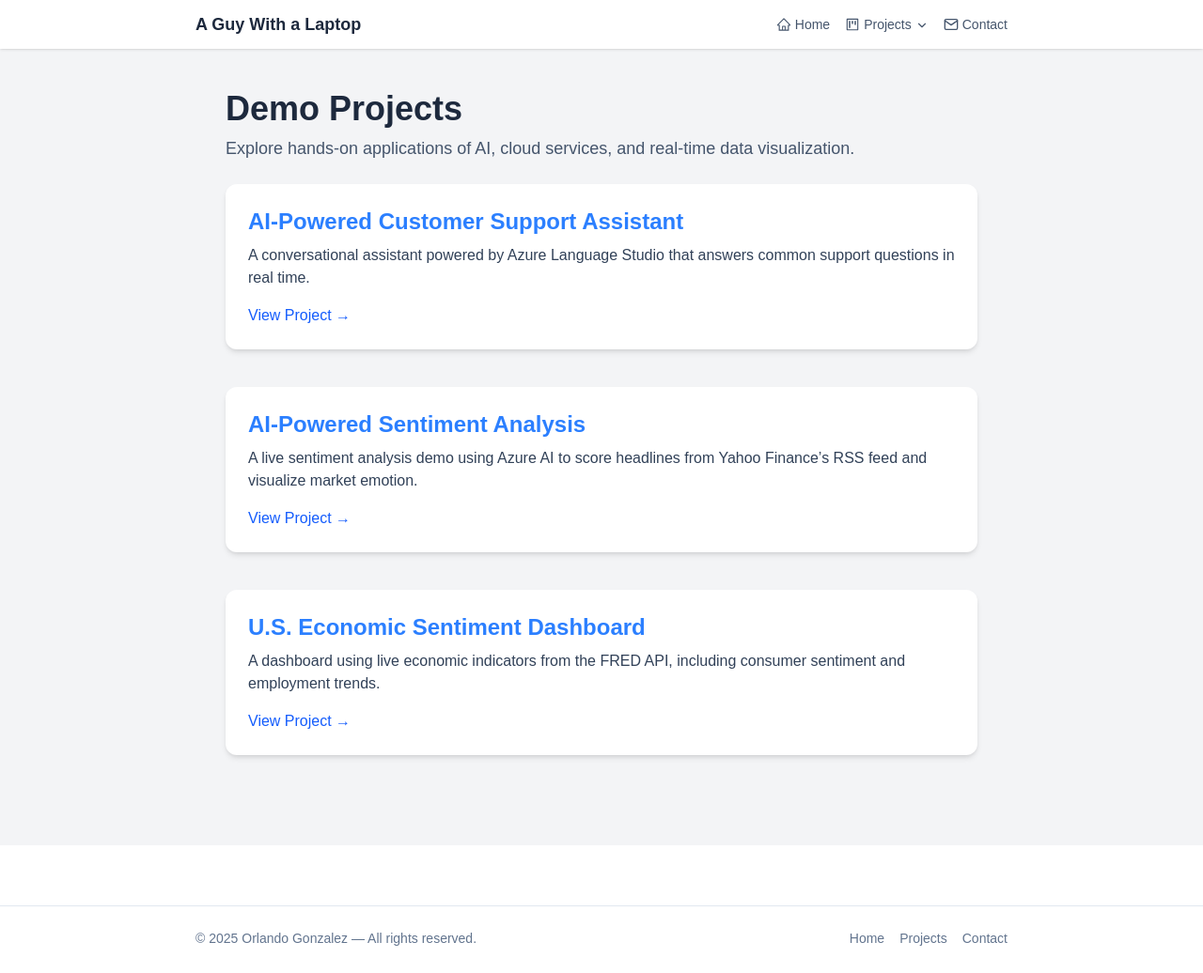
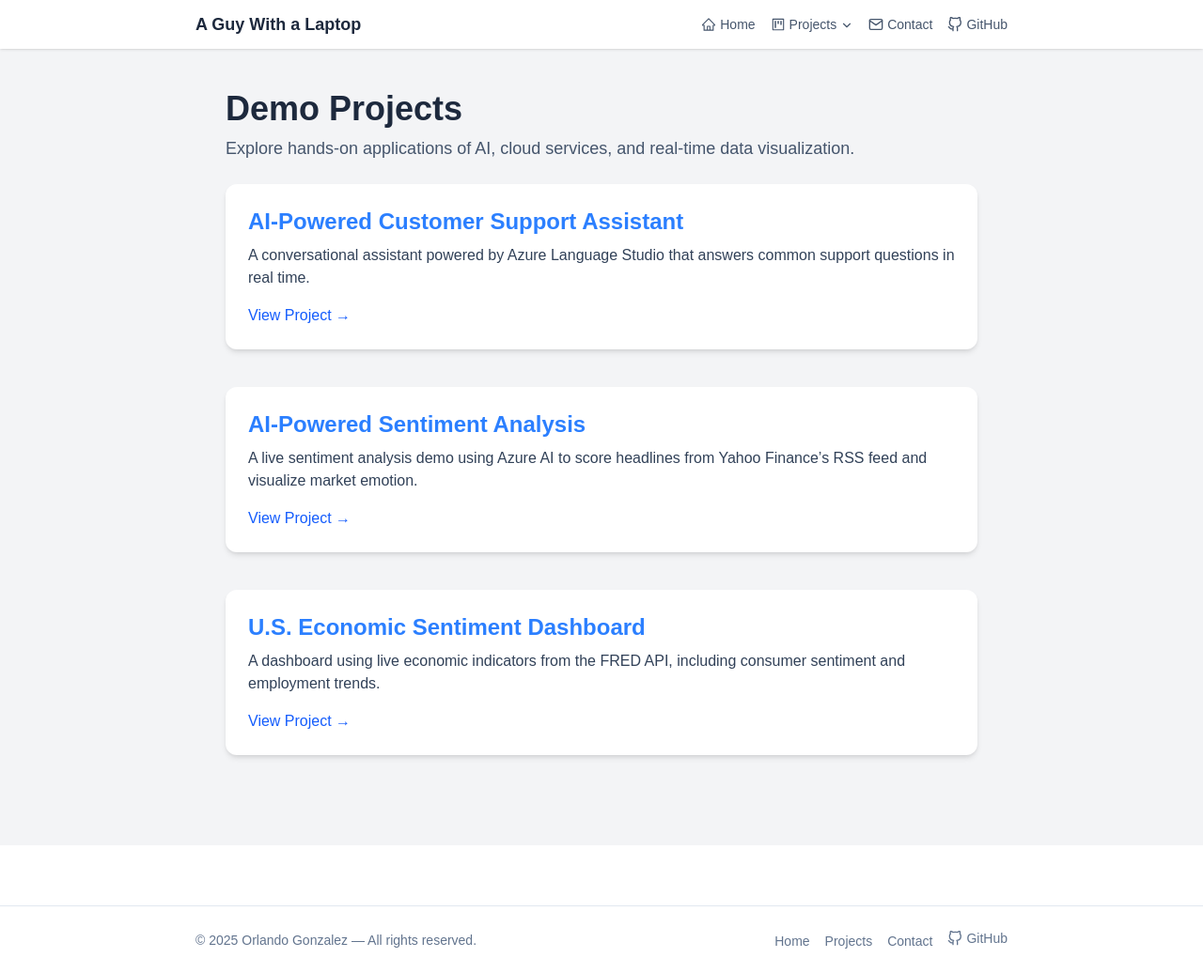
Before and after one commit to orlandog7/guywithalaptop, a Next.js app: page /projects in a window 1280 px wide. Shown: the whole page at 94% size. Built offline with nearby package versions, Linux system fonts and the light colour scheme.

Commit message:
refactor: rename sentiment-twitter to sentiment-yahoo-finance

```diff
--- a/app/api/sentimenttwitter/route.js
+++ b/app/api/sentiment-yahoo-finance/route.js
@@ -1,4 +1,4 @@
-// app/api/sentimenttwitter/route.js
+// app/api/sentiment-yahoo-finance/route.js
 import { NextResponse } from 'next/server';
 import { parseStringPromise } from 'xml2js';
 
--- a/app/projects/page.js
+++ b/app/projects/page.js
@@ -35,7 +35,7 @@ export default function ProjectsPage() {
             </Link>
           </div>
 
-            {/* SentimentTwitter */}
+            {/* SentimentYahooFinance */}
             <div className="bg-white dark:bg-gray-800 rounded-xl shadow-md p-6 space-y-2">
             <h2 className="text-2xl font-semibold text-blue-500 dark:text-blue-400">
               AI-Powered Sentiment Analysis
@@ -44,7 +44,7 @@ export default function ProjectsPage() {
               A live sentiment analysis demo using Azure AI to score headlines from Yahoo Finance’s RSS feed and visualize market emotion.
             </p>
             <Link
-              href="/projects/sentiment-twitter"
+              href="/projects/sentiment-yahoo-finance"
               className="inline-block text-blue-600 dark:text-blue-400 hover:underline font-medium mt-2"
             >
               View Project →
--- a/app/projects/sentiment-twitter/page.js
+++ b/app/projects/sentiment-yahoo-finance/page.js
@@ -1,14 +1,14 @@
-// app/projects/sentiment-twitter/page.js
+// app/projects/sentiment-yahoo-finance/page.js
 import Layout from '@/components/Layout';
-import SentimentTwitter from '@/components/SentimentTwitter';
+import SentimentYahooFinance from '@/components/SentimentYahooFinance';
 
 export const metadata = {
-  title: 'SentimentTwitter | A Guy With a Laptop',
+  title: 'Sentiment Yahoo Finance | A Guy With a Laptop',
   description:
     'A live sentiment analysis demo that fetches tweets on #StockMarket and scores them with Azure AI.',
 };
 
-export default function SentimentTwitterPage() {
+export default function SentimentYahooFinancePage() {
   return (
     <Layout>
       <main className="min-h-screen bg-gray-100 dark:bg-gray-900 p-6 md:p-12 text-slate-700 dark:text-gray-100">
@@ -30,7 +30,7 @@ export default function SentimentTwitterPage() {
             <h2 className="text-2xl font-semibold mb-4 text-blue-500 dark:text-blue-400">
               Live Sentiment Preview
             </h2>
-            <SentimentTwitter />
+            <SentimentYahooFinance />
           </section>
         </div>
       </main>
--- a/components/Footer.js
+++ b/components/Footer.js
@@ -1,3 +1,5 @@
+import { FiGithub } from 'react-icons/fi';
+
 export default function Footer() {
   return (
     <footer className="mt-16 border-t border-slate-200 dark:border-slate-700 pt-6 text-sm text-center text-slate-500 dark:text-slate-400">
@@ -7,6 +9,16 @@ export default function Footer() {
           <a href="/" className="hover:text-blue-500">Home</a>
           <a href="/projects" className="hover:text-blue-500">Projects</a>
           <a href="/#contact" className="hover:text-blue-500">Contact</a>
+          <a
+              href="https://github.com/orlandog7/guywithalaptop"
+              target="_blank"
+              rel="noopener noreferrer"
+              className="inline-flex items-center gap-1 hover:text-blue-500"
+            >
+              <FiGithub className="w-4 h-4" />
+              GitHub
+          </a>
+
         </div>
       </div>
     </footer>
--- a/components/FredChart.js
+++ b/components/FredChart.js
@@ -67,6 +67,7 @@ export default function FredChart({ seriesId: propSeriesId, compact = false }) {
   return (
     <div className="bg-white dark:bg-gray-800 p-4 rounded-xl shadow-md mt-6">
       {!compact && (
+        <>
           <div className="flex flex-col md:flex-row md:items-center md:justify-between gap-4 mb-4">
             <h3 className="text-lg font-semibold text-slate-800 dark:text-slate-100">
               {currentLabel} (Last {years} Year{years > 1 ? 's' : ''})
@@ -95,6 +96,11 @@ export default function FredChart({ seriesId: propSeriesId, compact = false }) {
               </select>
             </div>
           </div>
+
+          <div className="bg-blue-50 dark:bg-blue-900 text-blue-800 dark:text-blue-300 text-sm p-3 rounded-md border border-blue-200 dark:border-blue-700 mb-4">
+            Live economic data is fetched from the <span className="font-medium">FRED API</span> and delivered via <span className="font-medium">Azure Functions</span>.
+          </div>
+        </>
       )}
 
       {error || data.length === 0 ? (
--- a/components/Navbar.js
+++ b/components/Navbar.js
@@ -3,7 +3,7 @@
 import { useState, useRef, useEffect } from 'react';
 import { FiChevronDown } from 'react-icons/fi';
 import { AiOutlineHome, AiOutlineProject } from 'react-icons/ai';
-import { FiMail } from 'react-icons/fi';
+import { FiMail, FiGithub } from 'react-icons/fi';
 
 export default function Navbar() {
   const [open, setOpen] = useState(false);
@@ -57,10 +57,10 @@ export default function Navbar() {
                   Economic Dashboard
                 </a>
                 <a
-                  href="/projects/sentiment-twitter"
+                  href="/projects/sentiment-yahoo-finance"
                   className="block px-4 py-2 text-sm text-slate-700 dark:text-slate-200 hover:bg-gray-100 dark:hover:bg-gray-700"
                 >
-                  SentimentTwitter
+                  Sentiment Yahoo Finance
                 </a>
                 <a
                   href="/projects"
@@ -80,6 +80,16 @@ export default function Navbar() {
             <FiMail className="w-4 h-4" />
             Contact
           </a>
+
+          <a
+            href="https://github.com/orlandog7/guywithalaptop"
+            target="_blank"
+            rel="noopener noreferrer"
+            className="flex items-center gap-1 text-slate-600 dark:text-slate-300 hover:text-blue-500"
+          >
+            <FiGithub className="w-4 h-4" />
+            GitHub
+          </a>
         </div>
       </div>
     </nav>
--- a/components/ProjectCarousel.js
+++ b/components/ProjectCarousel.js
@@ -8,7 +8,7 @@ import 'swiper/css/navigation';
 import Link from 'next/link';
 import QuestionAnswering from './QuestionAnswering';
 import FredChart from './FredChart';
-import SentimentTwitter from './SentimentTwitter';
+import SentimentYahooFinance from './SentimentYahooFinance';
 
 export default function ProjectCarousel() {
   const prevRef = useRef(null);
@@ -61,7 +61,7 @@ export default function ProjectCarousel() {
             </div>
           </SwiperSlide>
 
-          {/* Slide 2: Twitter/X Sentiment */}
+          {/* Slide 2: YahooFinance/X Sentiment */}
           <SwiperSlide>
             <div className="bg-white dark:bg-gray-800 p-6 rounded-xl shadow-md transition-all duration-300 ease-in-out space-y-4">
               <h3 className="text-xl font-bold text-blue-500 dark:text-blue-400">
@@ -71,10 +71,10 @@ export default function ProjectCarousel() {
                 Real-time sentiment analysis from finance headlines via Yahoo, scored using Azure AI.
               </p>
 
-              <SentimentTwitter compact />
+              <SentimentYahooFinance compact />
 
               <Link
-                href="/projects/sentiment-twitter"
+                href="/projects/sentiment-yahoo-finance"
                 className="inline-block text-blue-600 dark:text-blue-400 hover:underline font-medium mt-2"
               >
                 View Project →
--- a/components/SentimentTwitter.js
+++ /dev/null
@@ -1,65 +0,0 @@
-'use client';
-import { useEffect, useState } from 'react';
-
-export default function SentimentTwitter({ compact = false }) {
-  const [data, setData] = useState([]);
-  const [error, setError] = useState(false);
-  const [loading, setLoading] = useState(true);
-
-  useEffect(() => {
-    const fetchSentiment = async () => {
-      try {
-        const res = await fetch('/api/sentimenttwitter');
-        const json = await res.json();
-        if (!json.results) throw new Error();
-        setData(compact ? json.results.slice(0, 3) : json.results);
-      } catch (err) {
-        setError(true);
-      } finally {
-        setLoading(false);
-      }
-    };
-    fetchSentiment();
-  }, [compact]);
-
-  const getBadge = (sentiment) => {
-    switch (sentiment) {
-      case 'positive':
-        return <span className="text-green-600 font-semibold">🟢 Bullish</span>;
-      case 'negative':
-        return <span className="text-red-500 font-semibold">🔴 Bearish</span>;
-      default:
-        return <span className="text-yellow-500 font-semibold">🤔 Mixed</span>;
-    }
-  };
-
-  return (
-    <div className="bg-white dark:bg-gray-800 p-4 rounded-xl shadow-md space-y-4">
-      {loading ? (
-        <p>Loading sentiment data...</p>
-      ) : error ? (
-        <p className="text-red-500">Error fetching sentiment.</p>
-      ) : (
-        <ul className="space-y-4">
-          {data.map((item, idx) => (
-            <li key={idx} className="border-b pb-2 border-slate-300 dark:border-slate-600">
-              <p className="text-sm text-slate-800 dark:text-slate-100">
-                {compact && item.text.length > 100
-                  ? item.text.slice(0, 100) + '...'
-                  : item.text}
-              </p>
-              <p className="text-sm text-slate-600 dark:text-slate-300 mt-1">
-                Sentiment: {getBadge(item.sentiment)} —{' '}
-                <span className="text-xs">
-                  Pos: {(item.confidence.positive * 100).toFixed(1)}%, Neg:{' '}
-                  {(item.confidence.negative * 100).toFixed(1)}%, Neu:{' '}
-                  {(item.confidence.neutral * 100).toFixed(1)}%
-                </span>
-              </p>
-            </li>
-          ))}
-        </ul>
-      )}
-    </div>
-  );
-}
--- /dev/null
+++ b/components/SentimentYahooFinance.js
@@ -0,0 +1,72 @@
+'use client';
+import { useEffect, useState } from 'react';
+
+export default function SentimentYahooFinance({ compact = false }) {
+  const [data, setData] = useState([]);
+  const [error, setError] = useState(false);
+  const [loading, setLoading] = useState(true);
+
+  useEffect(() => {
+    const fetchSentiment = async () => {
+      try {
+        const res = await fetch('/api/sentiment-yahoo-finance',);
+        const json = await res.json();
+        if (!json.results) throw new Error();
+        setData(compact ? json.results.slice(0, 3) : json.results);
+      } catch (err) {
+        setError(true);
+      } finally {
+        setLoading(false);
+      }
+    };
+    fetchSentiment();
+  }, [compact]);
+
+  const getBadge = (sentiment) => {
+    switch (sentiment) {
+      case 'positive':
+        return <span className="text-green-600 font-semibold">🟢 Bullish</span>;
+      case 'negative':
+        return <span className="text-red-500 font-semibold">🔴 Bearish</span>;
+      default:
+        return <span className="text-yellow-500 font-semibold">🤔 Mixed</span>;
+    }
+  };
+
+  return (
+    <div className="bg-white dark:bg-gray-800 p-4 rounded-xl shadow-md space-y-4">
+      {loading ? (
+        <p>Loading sentiment data...</p>
+      ) : error ? (
+        <p className="text-red-500">Error fetching sentiment.</p>
+      ) : (
+        <>
+          {!compact && (
+            <div className="bg-blue-50 dark:bg-blue-900 text-blue-800 dark:text-blue-300 text-sm p-3 rounded-md border border-blue-200 dark:border-blue-700">
+              Live sentiment data is pulled from <span className="font-medium">Yahoo Finance</span> and analyzed using <span className="font-medium">Azure AI</span>. Served via <span className="font-medium">Azure Functions</span>.
+            </div>
+          )}
+          <ul className="space-y-4">
+            {data.map((item, idx) => (
+              <li key={idx} className="border-b pb-2 border-slate-300 dark:border-slate-600">
+                <p className="text-sm text-slate-800 dark:text-slate-100">
+                  {compact && item.text.length > 100
+                    ? item.text.slice(0, 100) + '...'
+                    : item.text}
+                </p>
+                <p className="text-sm text-slate-600 dark:text-slate-300 mt-1">
+                  Sentiment: {getBadge(item.sentiment)} —{' '}
+                  <span className="text-xs">
+                    Pos: {(item.confidence.positive * 100).toFixed(1)}%, Neg:{' '}
+                    {(item.confidence.negative * 100).toFixed(1)}%, Neu:{' '}
+                    {(item.confidence.neutral * 100).toFixed(1)}%
+                  </span>
+                </p>
+              </li>
+            ))}
+          </ul>
+        </>
+      )}
+    </div>
+  );
+}
```
Lines whose indentation alone changed are shown as unchanged.
